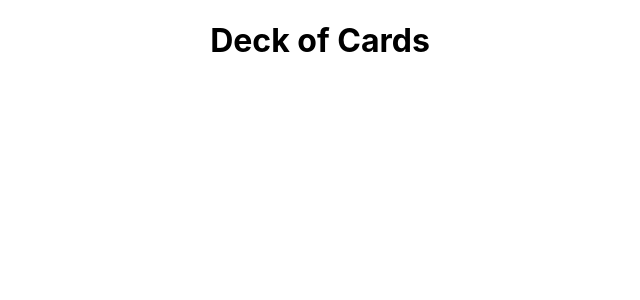
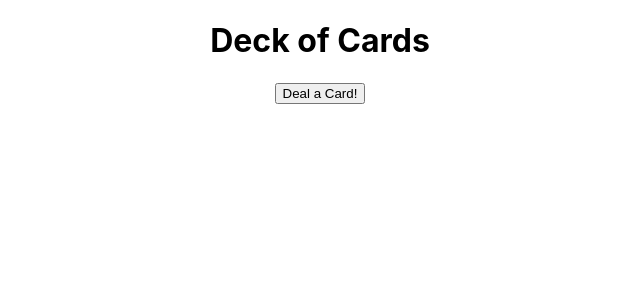
Before and after one commit to Dan-Rosen/react-cards, a React (Create React App) app: page / in a window 1280 px wide. Shown: the top 300 px of the page, without its empty margins (320-960 px from the left). Built offline with nearby package versions, Linux system fonts and the light colour scheme; no server answers.

Commit message:
fetching new cards

```diff
--- a/src/components/Deck.js
+++ b/src/components/Deck.js
@@ -1,22 +1,49 @@
 import React, { Component } from 'react'
 import axios from 'axios'
 
-const API_URL = 'https://deckofcardsapi.com/api/deck/new/shuffle'
+const API_BASE_URL = 'https://deckofcardsapi.com/api/deck'
 
 class Deck extends Component {
     constructor(props) {
         super(props)
 
         this.state = {
-            deck: null
+            deck: null,
+            drawn: []
         }
+
+        this.getCard = this.getCard.bind(this)
     }
 
     async componentDidMount() {
-        let deck = await axios.get(API_URL)
+        let deck = await axios.get(`${API_BASE_URL}/new/shuffle/`)
         this.setState({
             deck: deck.data
         })
+    }
+
+    async getCard() {
+        let id = this.state.deck.deck_id
+        try {
+            let cardUrl = `${API_BASE_URL}/${id}/draw/`
+            let cardRes = await axios.get(cardUrl)
+            if (!cardRes.data.success) {
+                throw new Error('No cards remaining!')
+            }
+            let card = cardRes.data.cards[0]
+            this.setState((st) => ({
+                drawn: [
+                    ...st.drawn,
+                    {
+                        id: card.code,
+                        image: card.image,
+                        name: `${card.value} of ${card.suit}`
+                    }
+                ]
+            }))
+        } catch (error) {
+            alert(error)
+        }
     }
 
     render() {
@@ -24,6 +51,7 @@ class Deck extends Component {
             <div>
                 <div>
                     <h1>Deck of Cards</h1>
+                    <button onClick={this.getCard}>Deal a Card!</button>
                 </div>
             </div>
         )
```
